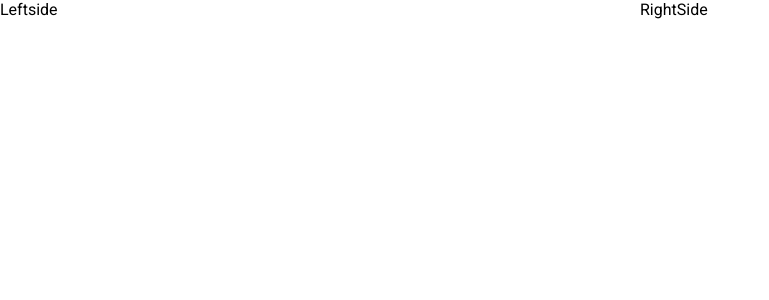
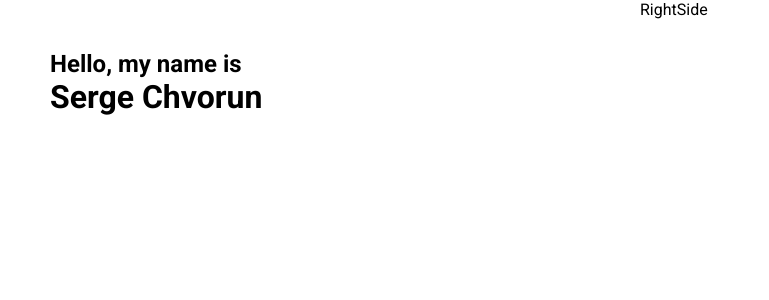
Before and after one commit to Elifnull/Personal_Profile, a React (Create React App) app in the folder Website/basic/: page / in a window 1280 px wide. Shown: the top 300 px of the page, without its empty margins (0-769 px from the left). Built offline with nearby package versions, Linux system fonts and the light colour scheme.

Commit message:
css update to wrapper

```diff
--- a/Website/basic/src/components/Intro/Intro.jsx
+++ b/Website/basic/src/components/Intro/Intro.jsx
@@ -5,7 +5,12 @@ const Intro = () => {
 
     return (
     <div className='intro'>
-        <div className="introLeft">Leftside</div>
+        <div className="introLeft">
+            <div className="leftWrapper">
+                <h2 className='introText'>Hello, my name is</h2>
+                <h1 className='introName'>Serge Chvorun</h1>
+            </div>
+        </div>
         <div className="introRight">RightSide</div>
     </div>
     )
--- a/Website/basic/src/components/Intro/intro.css
+++ b/Website/basic/src/components/Intro/intro.css
@@ -1,5 +1,7 @@
 .intro {
     display: flex;
+    height: 100vh;
+
 }
 
 .introLeft {
@@ -9,3 +11,7 @@
 .introRight {
     flex: 1;
 }
+
+.leftWrapper {
+    padding: 50px;
+}
```
